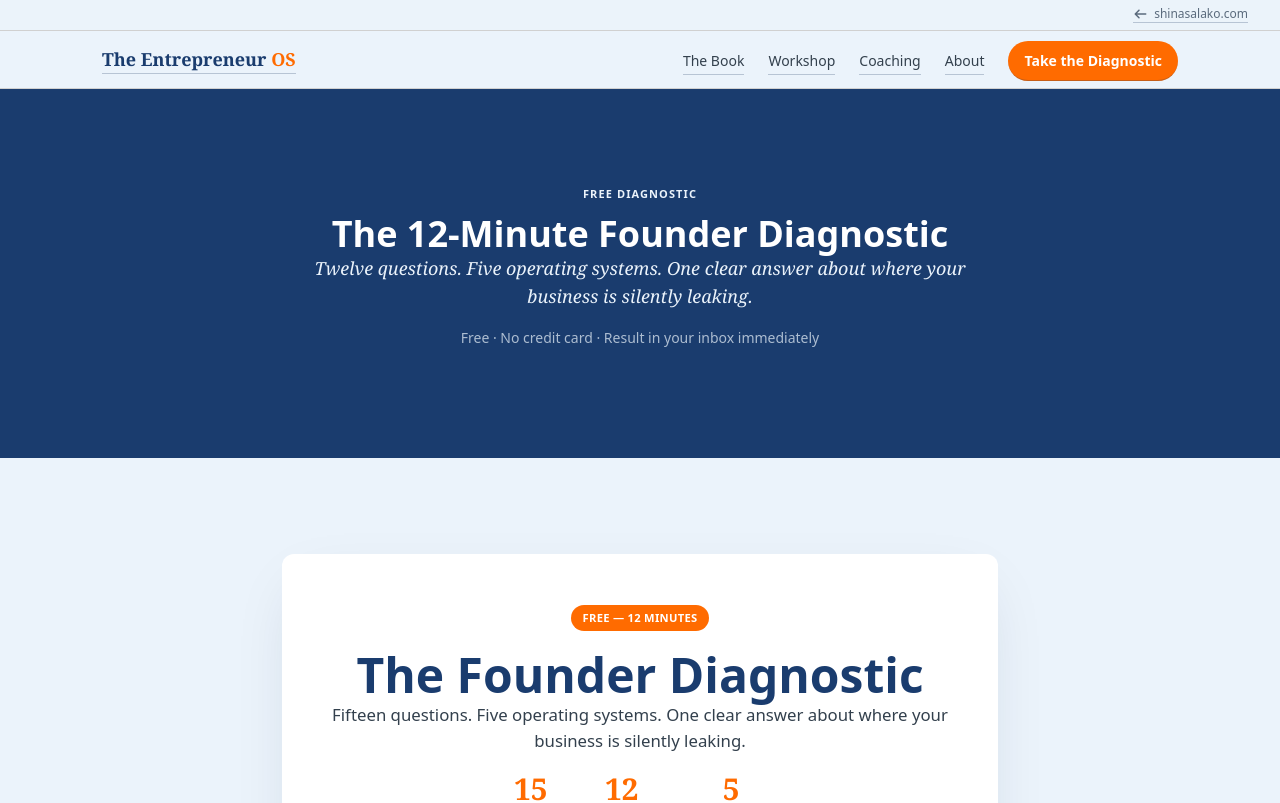
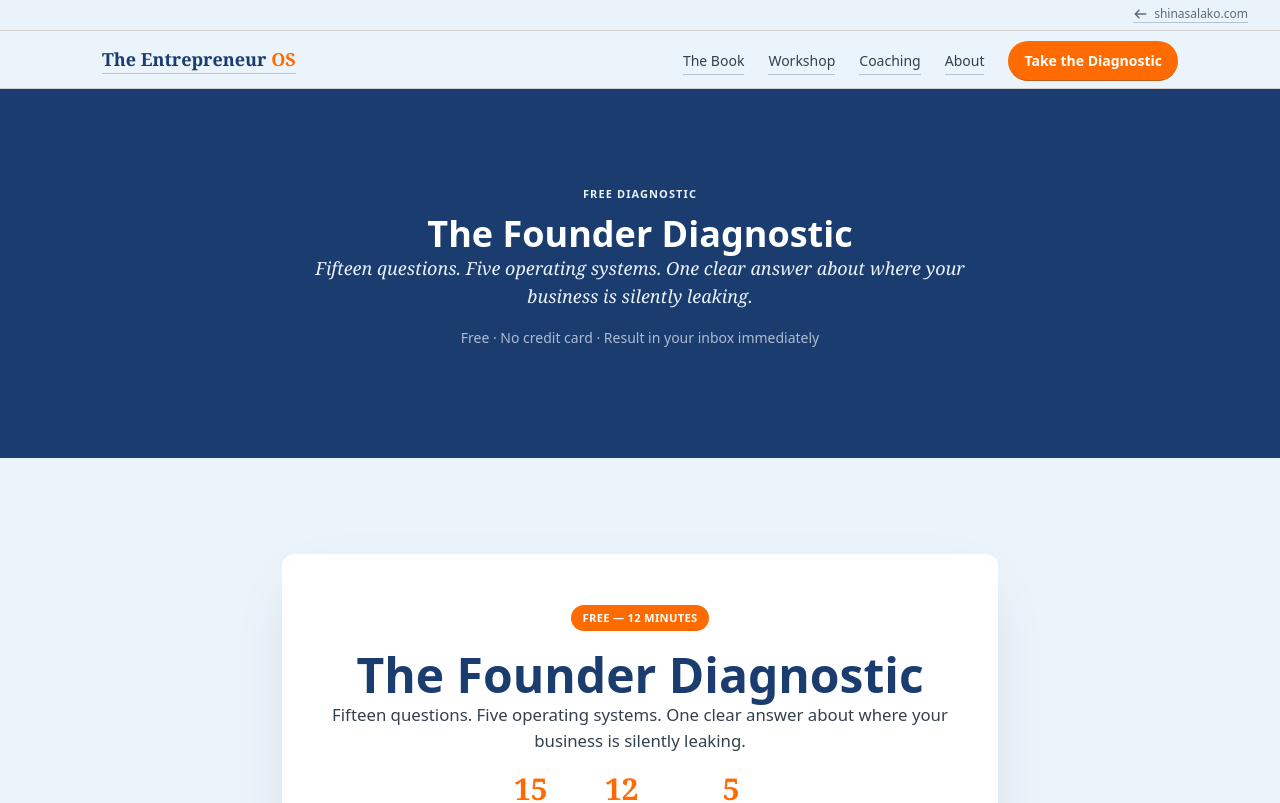
Before and after one commit to techbitdigital/shinasalako-next, a Next.js app: page /entrepreneur-os/diagnostic in a window 1280 px wide. Shown: the top 803 px of the page. Built offline with nearby package versions, Linux system fonts and the light colour scheme.

Commit message:
fix: resolve 12 vs 15 question contradiction in Founder Diagnostic copy

```diff
--- a/src/app/entrepreneur-os/diagnostic/page.tsx
+++ b/src/app/entrepreneur-os/diagnostic/page.tsx
@@ -2,8 +2,8 @@ import { buildMetadata } from "@/lib/metadata";
 import EosDiagnosticForm from "@/components/eos/EosDiagnosticForm";
 
 export const metadata = buildMetadata({
-  title: "The 12-Minute Founder Diagnostic",
-  description: "Twelve questions. Five operating systems. One clear answer about where your business is silently leaking.",
+  title: "The Founder Diagnostic",
+  description: "Fifteen questions. Five operating systems. One clear answer about where your business is silently leaking.",
   path: "/entrepreneur-os/diagnostic",
 });
 
@@ -13,9 +13,9 @@ export default function EosDiagnosticPage() {
       <section className="py-16 md:py-24" style={{ background: "var(--navy)" }}>
         <div style={{ maxWidth: "780px" }} className="mx-auto px-5 md:px-8 text-center">
           <p className="text-[11px] tracking-widest uppercase font-bold mb-3" style={{ color: "var(--cream)" }}>Free diagnostic</p>
-          <h1 className="font-serif text-3xl sm:text-4xl mb-4" style={{ color: "#fff" }}>The 12-Minute Founder Diagnostic</h1>
+          <h1 className="font-serif text-3xl sm:text-4xl mb-4" style={{ color: "#fff" }}>The Founder Diagnostic</h1>
           <p className="font-serif italic text-base md:text-lg mb-3" style={{ color: "var(--cream)" }}>
-            Twelve questions. Five operating systems. One clear answer about where your business is silently leaking.
+            Fifteen questions. Five operating systems. One clear answer about where your business is silently leaking.
           </p>
           <p className="text-sm" style={{ color: "rgba(235,243,251,0.7)" }}>Free · No credit card · Result in your inbox immediately</p>
         </div>
--- a/src/app/entrepreneur-os/diagnostic/take/page.tsx
+++ b/src/app/entrepreneur-os/diagnostic/take/page.tsx
@@ -3,7 +3,7 @@ import EosDiagnosticForm from "@/components/eos/EosDiagnosticForm";
 
 export const metadata = buildMetadata({
   title: "Take the Founder Diagnostic",
-  description: "Twelve questions. Five operating systems. One clear answer.",
+  description: "Fifteen questions. Five operating systems. One clear answer.",
   path: "/entrepreneur-os/diagnostic/take",
 });
 
--- a/src/app/resources/page.tsx
+++ b/src/app/resources/page.tsx
@@ -21,7 +21,7 @@ const resources = [
   {
     category: "Entrepreneur OS",
     items: [
-      { title: "12-Minute Founder Diagnostic", desc: "Five operating systems. One clear answer about where your business is leaking.", href: "/entrepreneur-os/diagnostic", cta: "Take the diagnostic" },
+      { title: "The Founder Diagnostic", desc: "Fifteen questions, five operating systems. One clear answer about where your business is leaking.", href: "/entrepreneur-os/diagnostic", cta: "Take the diagnostic" },
       { title: "EOS Readiness Worksheet", desc: "A downloadable worksheet to map your five operating systems before the book.", href: "/entrepreneur-os/diagnostic", cta: "Take the diagnostic" },
     ],
   },
--- a/src/components/eos/EosDiagnosticPromo.tsx
+++ b/src/components/eos/EosDiagnosticPromo.tsx
@@ -11,10 +11,10 @@ export default function EosDiagnosticPromo() {
           Start here
         </p>
         <h2 className="font-serif text-2xl sm:text-3xl md:text-4xl mb-4" style={{ color: "var(--navy)" }}>
-          The 12-Minute Founder Diagnostic
+          The Founder Diagnostic
         </h2>
         <p className="font-serif italic text-base md:text-lg leading-relaxed mb-3" style={{ color: "var(--ink-soft)" }}>
-          Twelve questions. Five operating systems. One clear answer about
+          Fifteen questions. Five operating systems. One clear answer about
           where your business is silently leaking.
         </p>
         <p className="text-sm mb-8" style={{ color: "var(--muted)" }}>
--- a/src/lib/data/hub.ts
+++ b/src/lib/data/hub.ts
@@ -35,9 +35,9 @@ export const hubBooks: BookCard[] = [
 
 export const hubDiagnostics: DiagnosticLink[] = [
   {
-    title: "The 12-Minute Founder Diagnostic",
+    title: "The Founder Diagnostic",
     description:
-      "Twelve questions, five operating systems, one clear answer about where your business is silently leaking.",
+      "Fifteen questions, five operating systems, one clear answer about where your business is silently leaking.",
     href: "/entrepreneur-os/diagnostic",
   },
   {
```
